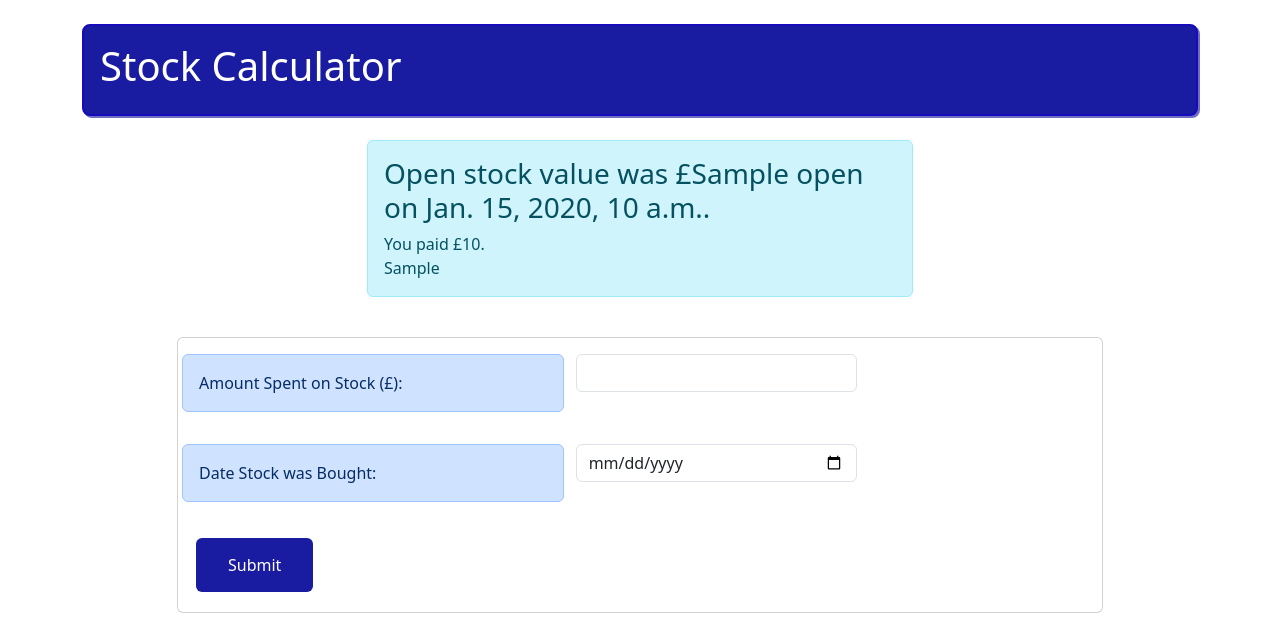
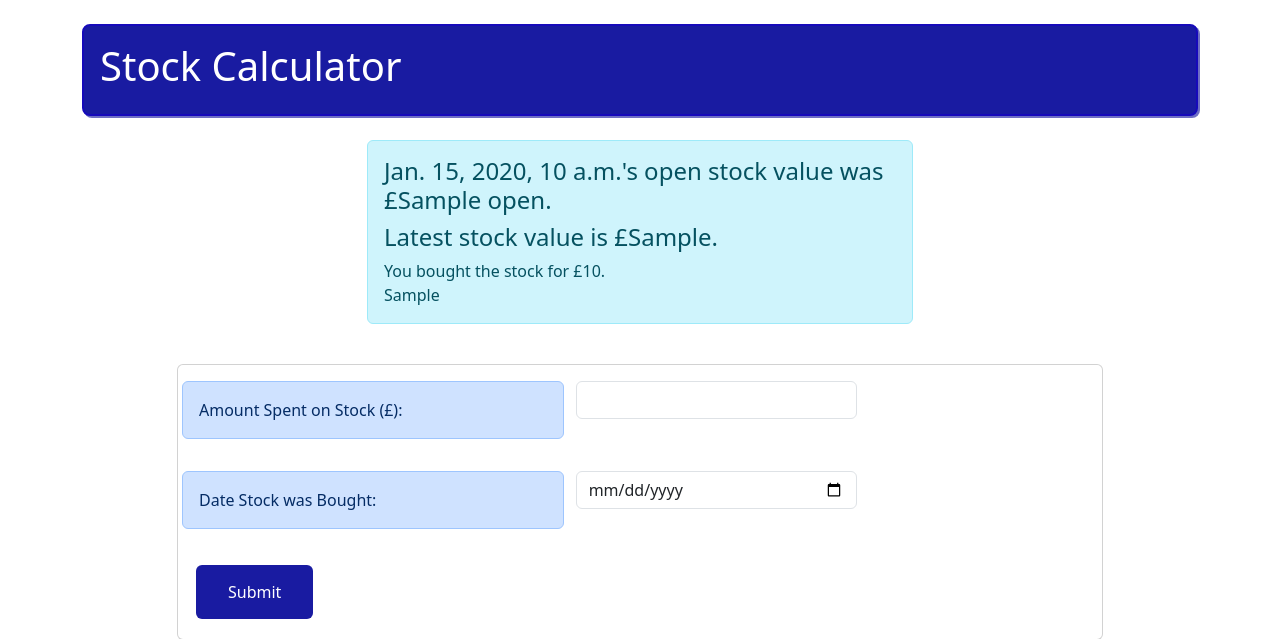
Before and after one commit to alimmeek/arm-hackathon, a Django app: template task-3/stock_calculator/templates/dashboard.html in a window 1280 px wide. Shown: the top 639 px of the page. Run offline with Django 4.2, Linux system fonts and the light colour scheme; the template is opened without the code that fills it: most values are stand-ins (such as "Sample title", 1, 10 or a date in 2020).

Commit message:
Add calculation of stock

```diff
--- a/task-3/stock_calculator/templates/dashboard.html
+++ b/task-3/stock_calculator/templates/dashboard.html
@@ -19,8 +19,9 @@
         <div class="row mt-4 justify-content-md-center">
             <div class="col-6">
                 <div class="alert alert-info">
-                    <h3>Open stock value was £{{ open }} on {{ date }}.</h3>
-                    <div>You paid £{{amount}}.</div>
+                    <h4>{{ date }}'s open stock value was £{{ open }}.</h4>
+                    <h4>Latest stock value is £{{latest_open}}.</h4>
+                    <div>You bought the stock for £{{amount}}.</div>
                     <div>
                         {{ output_data }}
                     </div>
```
Also changed, not shown: task-3/stock_calculator/views.py (+13 -11 lines).
